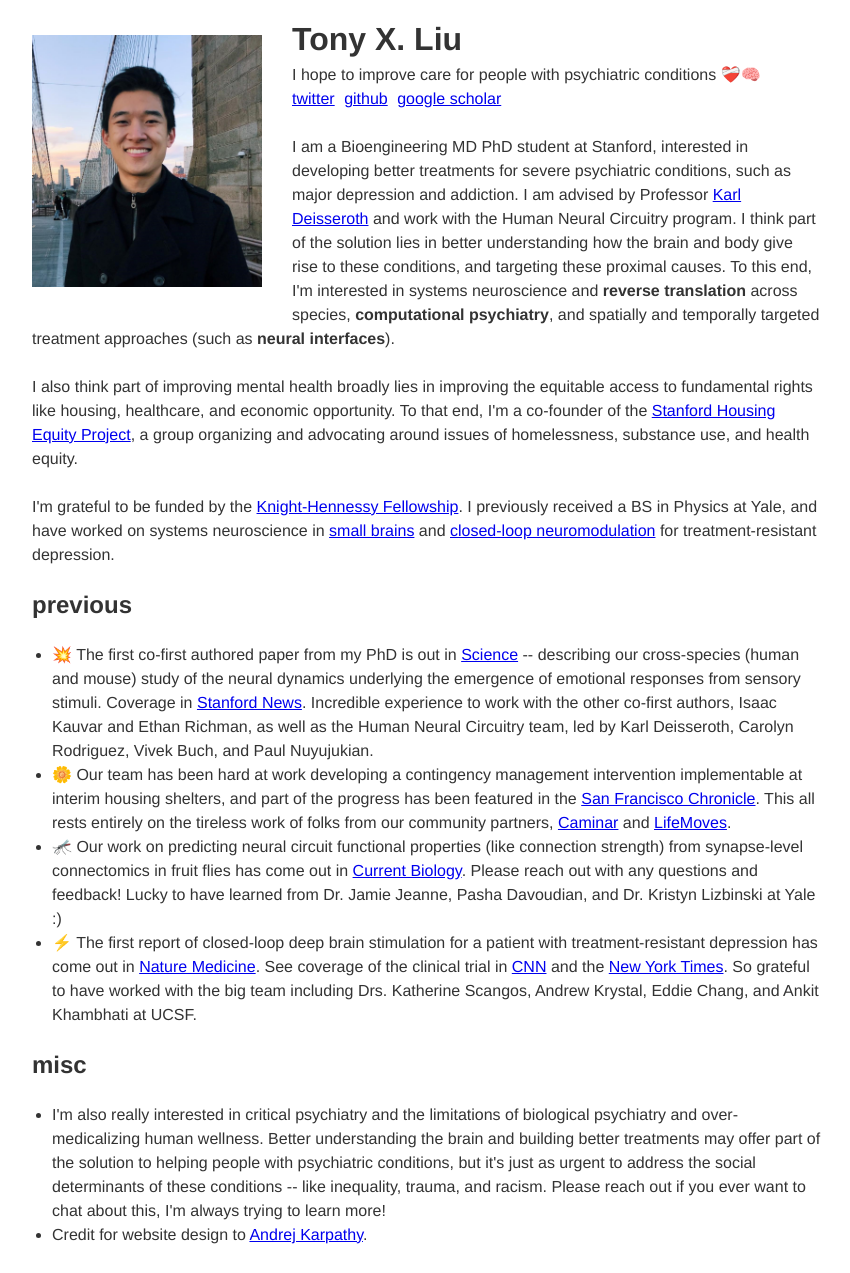
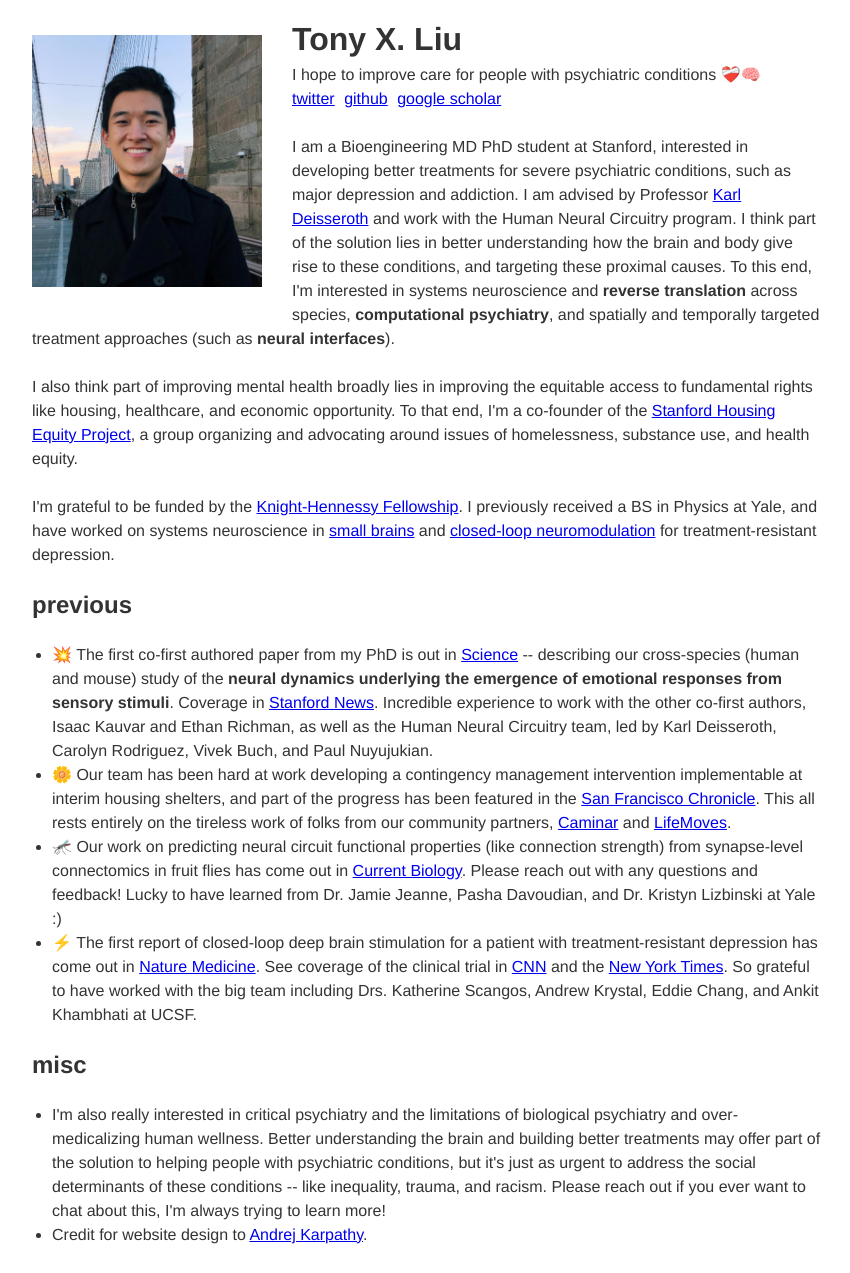
Before and after one commit to txzliu/txzliu.github.io, a Jekyll site: the page index.html, which Jekyll copies as it is, in a window 1280 px wide. Shown: the whole page, without its empty margins (208-1058 px from the left). Built offline with Jekyll 4.4.1, drawn with Linux system fonts in a browser that asks for light colours.

```diff
--- a/index.html
+++ b/index.html
@@ -88,7 +88,7 @@ I'm grateful to be funded by the <a href="https://knight-hennessy.stanford.edu/"
 <h2>previous</h2>
 
 <ul>
-<li>💥 The first co-first authored paper from my PhD is out in <a href="bit.ly/4dEyX7Z">Science</a> -- describing our cross-species (human and mouse) study of the neural dynamics underlying the emergence of emotional responses from sensory stimuli. Coverage in <a href="https://med.stanford.edu/news/all-news/2025/05/emotions-eye-puff.html">Stanford News</a>. Incredible experience to work with the other co-first authors, Isaac Kauvar and Ethan Richman, as well as the Human Neural Circuitry team, led by Karl Deisseroth, Carolyn Rodriguez, Vivek Buch, and Paul Nuyujukian.</li>
+<li>💥 The first co-first authored paper from my PhD is out in <a href="https://dlab.stanford.edu/sites/g/files/sbiybj32186/files/media/file/science.adt3971.pdf">Science</a> -- describing our cross-species (human and mouse) study of the <b>neural dynamics underlying the emergence of emotional responses from sensory stimuli</b>. Coverage in <a href="https://med.stanford.edu/news/all-news/2025/05/emotions-eye-puff.html">Stanford News</a>. Incredible experience to work with the other co-first authors, Isaac Kauvar and Ethan Richman, as well as the Human Neural Circuitry team, led by Karl Deisseroth, Carolyn Rodriguez, Vivek Buch, and Paul Nuyujukian.</li>
 <li>🌼 Our team has been hard at work developing a contingency management intervention implementable at interim housing shelters, and part of the progress has been featured in the <a href="https://www.sfchronicle.com/bayarea/article/drug-user-treatment-program-18575304.php">San Francisco Chronicle</a>. This all rests entirely on the tireless work of folks from our community partners, <a href="https://www.caminar.org/">Caminar</a> and <a href="https://www.lifemoves.org/">LifeMoves</a>.
 <li>🦟 Our work on predicting neural circuit functional properties (like connection strength) from synapse-level connectomics in fruit flies has come out in <a href="https://authors.elsevier.com/c/1eFUV3QW8Rwqra">Current Biology</a>. Please reach out with any questions and feedback! Lucky to have learned from Dr. Jamie Jeanne, Pasha Davoudian, and Dr. Kristyn Lizbinski at Yale :)</li>
 <li>⚡ The first report of closed-loop deep brain stimulation for a patient with treatment-resistant depression has come out in <a href="https://www.nature.com/articles/s41591-021-01480-w">Nature Medicine</a>. See coverage of the clinical trial in <a href="https://www.cnn.com/2021/10/04/health/depression-implant-treatment-wellness/index.html">CNN</a> and the <a href="https://www.nytimes.com/2021/10/04/health/depression-treatment-deep-brain-stimulation.html">New York Times</a>. So grateful to have worked with the big team including Drs. Katherine Scangos, Andrew Krystal, Eddie Chang, and Ankit Khambhati at UCSF.</li>
```
